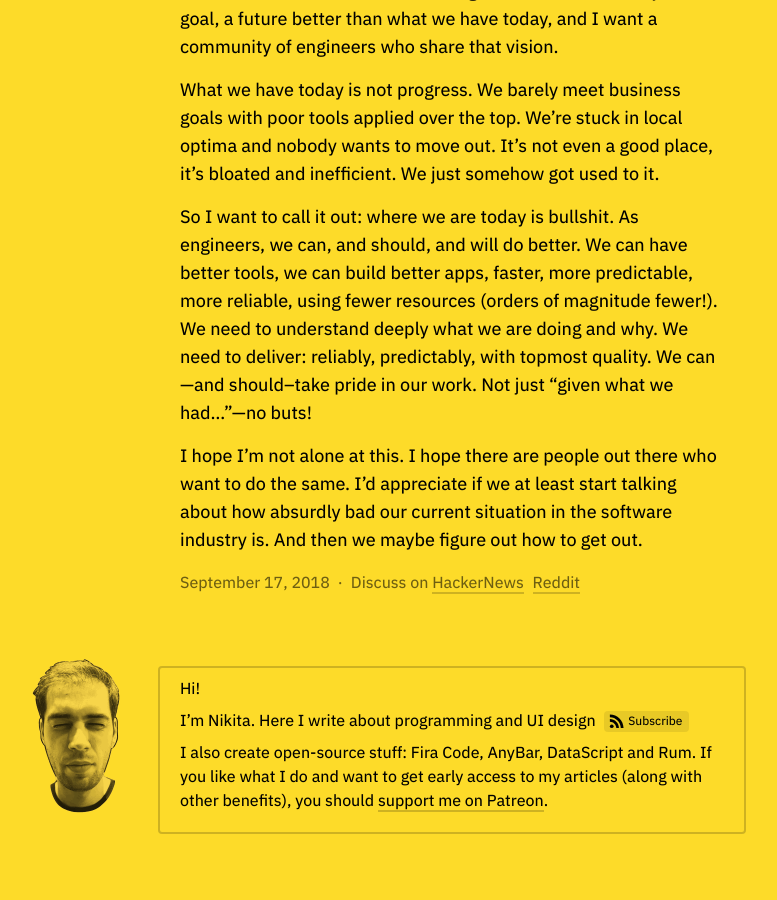
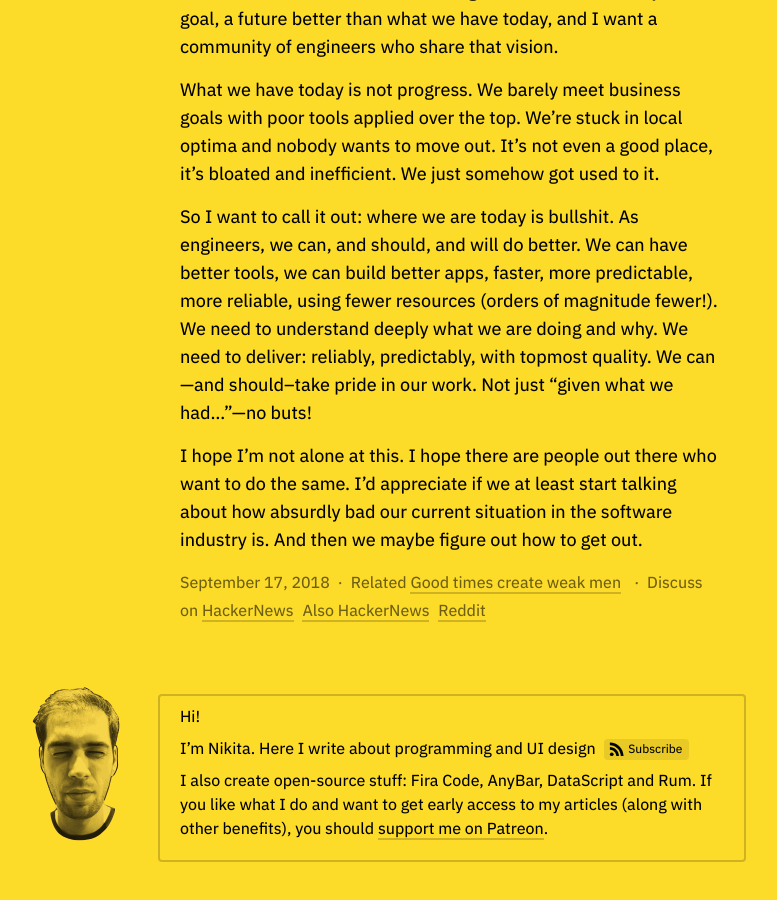
Before and after one commit to tonsky/tonsky.github.io, a Jekyll site: the page built from _posts/2018-09-17-disenchantment.md, in a window 1280 px wide and 900 px high, scrolled down 15956 px. Shown: the whole window, without its empty margins (189-966 px from the left). Built offline with Jekyll 4.4.1, drawn with Linux system fonts in a browser that asks for light colours; before the commit the page ends 16828 px from its top, so only the background shows below that.

Commit message:
Related links, Disenchantment second HN link

```diff
--- a/_layouts/post.html
+++ b/_layouts/post.html
@@ -19,11 +19,20 @@ layout: default
 
   <p class=footer>
     <span>{{ page.date | date: "%B %-d, %Y" }}</span>
-    {% if page.hackernews_id or page.reddit_url %}
+    {% if page.related_url and page.related_title %}
+      <span class="separator">·</span>
+      <span>Related</span>
+      <a href="{{ page.related_url }}">{{ page.related_title }}</a>
+    {% endif %}
+
+    {% if page.hackernews_id or page.hackernews_id_2 or page.reddit_url %}
       <span class="separator">·</span>
       <span>Discuss on</span>
       {% if page.hackernews_id %}
         <a href="https://news.ycombinator.com/item?id={{ page.hackernews_id }}" target="_blank">HackerNews</a>
+      {% endif %}
+      {% if page.hackernews_id_2 %}
+        <a href="https://news.ycombinator.com/item?id={{ page.hackernews_id_2 }}" target="_blank">Also HackerNews</a>
       {% endif %}
       {% if page.reddit_url %}
         <a href="{{ page.reddit_url }}" target="_blank">Reddit</a>
--- a/_posts/2018-09-17-disenchantment.md
+++ b/_posts/2018-09-17-disenchantment.md
@@ -4,7 +4,10 @@ title: "Software disenchantment"
 category: blog
 summary: "Everything is going to hell and nobody seems to care"
 hackernews_id: 18012334
+hackernews_id_2: 21929709
 reddit_url: "https://www.reddit.com/r/programming/comments/9go8ul/software_disenchantment/"
+related_url: "/blog/good-times-weak-men/"
+related_title: "Good times create weak men"
 img_rel: true
 ---
 
```
Also changed, not shown: _posts/2019-12-30-good-times-weak-men.md (+2 -0 lines).
